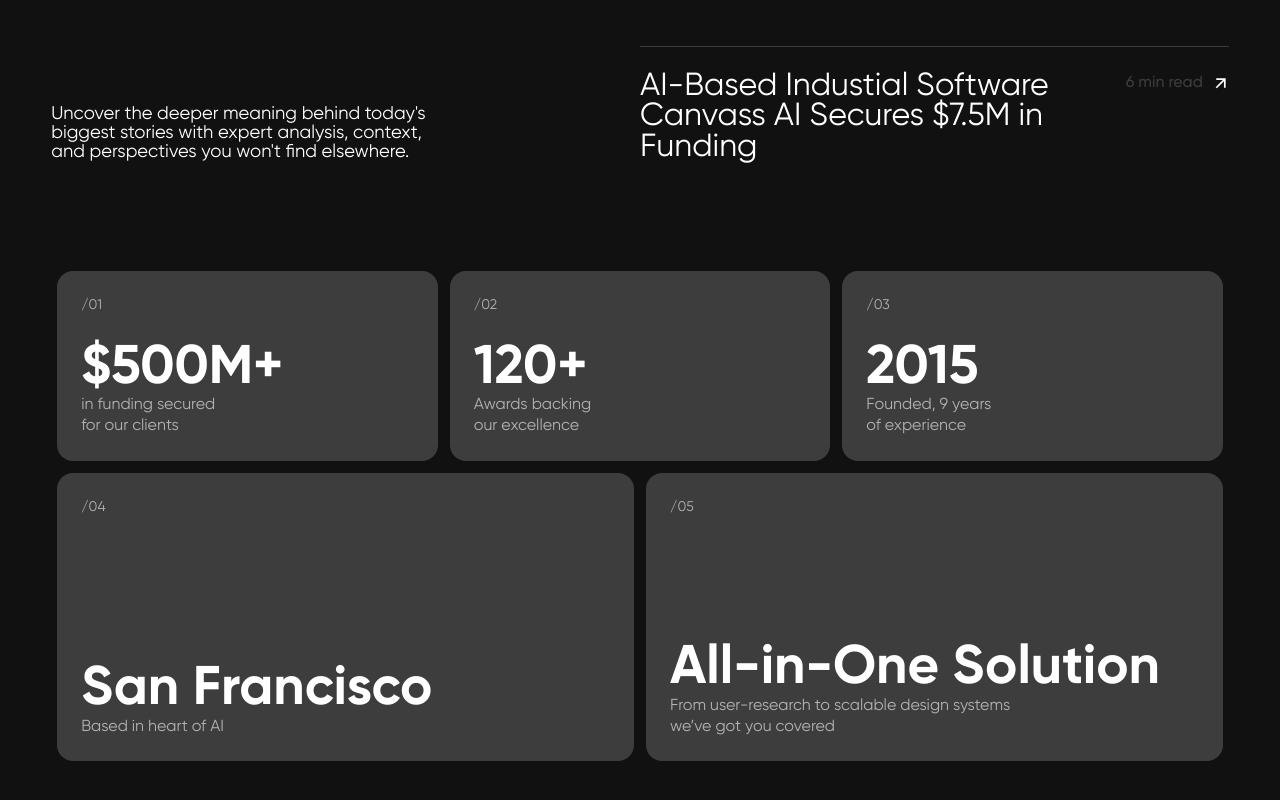
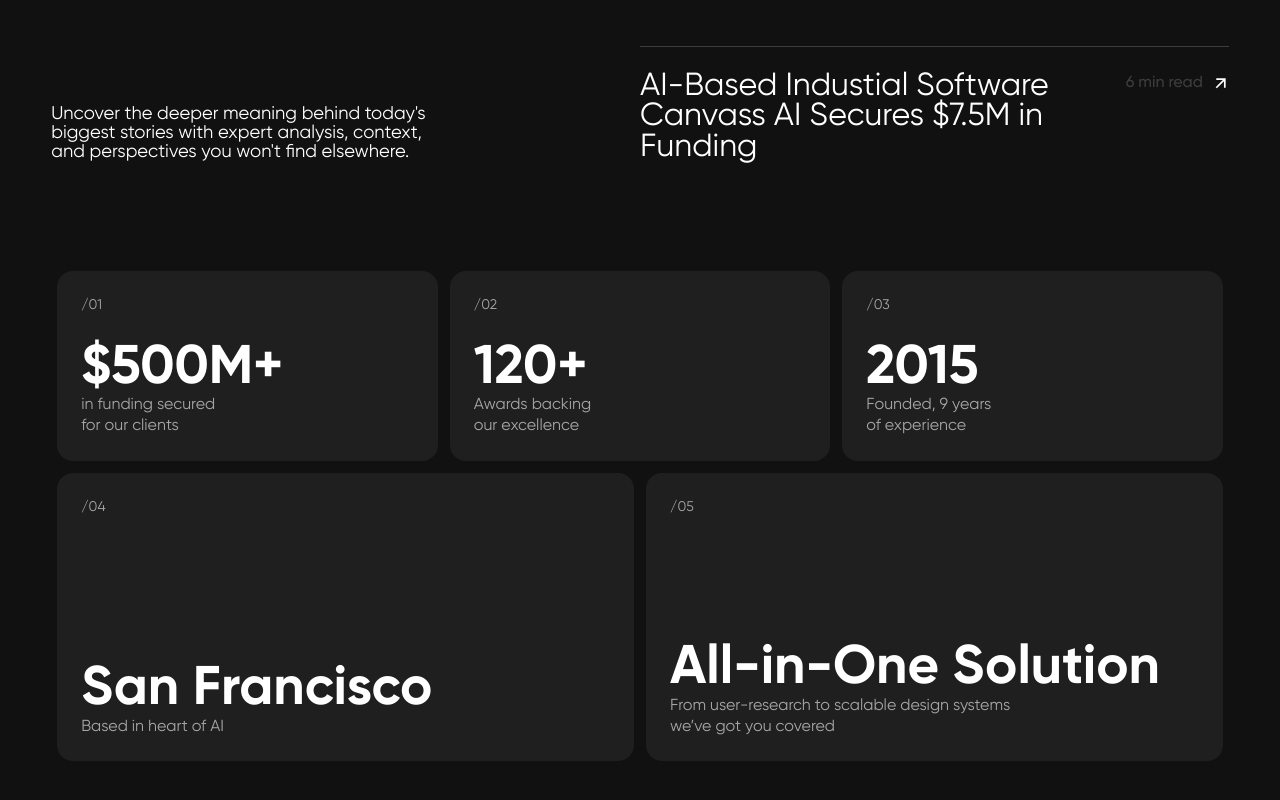
Before and after one commit to mhtuhin7001/lazarev, a website built with Vite: page index.html in a window 1280 px wide. Shown: the part 2053-2853 px from the top of the page. Built offline with nearby package versions, Linux system fonts and the light colour scheme.

Commit message:
Advertise section completed

```diff
--- a/index.html
+++ b/index.html
@@ -486,7 +486,7 @@
 				class="advertise-box pt-3 md:p-1.5 md:basis-1/2 md:last:basis-full xl:basis-1/3 xl:nth-last-[2]:basis-1/2 xl:last:basis-1/2"
 			>
 				<div
-					class="advertise-inner relative bg-Iridium p-4 rounded-2xl before:absolute before:text-sm before:right-4 before:bottom-4 before:opacity-60 before:z-1 md:p-0 md:before:top-6 md:before:left-6"
+					class="advertise-inner relative bg-[#1f1f1f] p-4 rounded-2xl before:absolute before:text-sm before:right-4 before:bottom-4 before:opacity-60 before:z-1 md:p-0 md:before:top-6 md:before:left-6"
 				>
 					<video
 						muted
@@ -506,7 +506,7 @@
 				class="advertise-box pt-3 md:p-1.5 md:basis-1/2 md:last:basis-full xl:basis-1/3 xl:nth-last-[2]:basis-1/2 xl:last:basis-1/2"
 			>
 				<div
-					class="advertise-inner relative bg-Iridium p-4 rounded-2xl before:absolute before:text-sm before:right-4 before:bottom-4 before:opacity-60 before:z-1 md:p-0 md:before:top-6 md:before:left-6"
+					class="advertise-inner relative bg-[#1f1f1f] p-4 rounded-2xl before:absolute before:text-sm before:right-4 before:bottom-4 before:opacity-60 before:z-1 md:p-0 md:before:top-6 md:before:left-6"
 				>
 					<video
 						muted
@@ -526,7 +526,7 @@
 				class="advertise-box pt-3 md:p-1.5 md:basis-1/2 md:last:basis-full xl:basis-1/3 xl:nth-last-[2]:basis-1/2 xl:last:basis-1/2"
 			>
 				<div
-					class="advertise-inner relative bg-Iridium p-4 rounded-2xl before:absolute before:text-sm before:right-4 before:bottom-4 before:opacity-60 before:z-1 md:p-0 md:before:top-6 md:before:left-6"
+					class="advertise-inner relative bg-[#1f1f1f] p-4 rounded-2xl before:absolute before:text-sm before:right-4 before:bottom-4 before:opacity-60 before:z-1 md:p-0 md:before:top-6 md:before:left-6"
 				>
 					<video
 						muted
@@ -546,7 +546,7 @@
 				class="advertise-box pt-3 md:p-1.5 md:basis-1/2 md:last:basis-full xl:basis-1/3 xl:nth-last-[2]:basis-1/2 xl:last:basis-1/2"
 			>
 				<div
-					class="advertise-inner relative bg-Iridium p-4 rounded-2xl before:absolute before:text-sm before:right-4 before:bottom-4 before:opacity-60 before:z-1 md:p-0 md:before:top-6 md:before:left-6"
+					class="advertise-inner relative bg-[#1f1f1f] p-4 rounded-2xl before:absolute before:text-sm before:right-4 before:bottom-4 before:opacity-60 before:z-1 md:p-0 md:before:top-6 md:before:left-6"
 				>
 					<video
 						muted
@@ -565,7 +565,7 @@
 				class="advertise-box pt-3 md:p-1.5 md:basis-1/2 md:last:basis-full xl:basis-1/3 xl:nth-last-[2]:basis-1/2 xl:last:basis-1/2"
 			>
 				<div
-					class="advertise-inner relative bg-Iridium p-4 rounded-2xl before:absolute before:text-sm before:right-4 before:bottom-4 before:opacity-60 before:z-1 md:p-0 md:before:top-6 md:before:left-6"
+					class="advertise-inner relative bg-[#1f1f1f] p-4 rounded-2xl before:absolute before:text-sm before:right-4 before:bottom-4 before:opacity-60 before:z-1 md:p-0 md:before:top-6 md:before:left-6"
 				>
 					<video
 						muted
```
